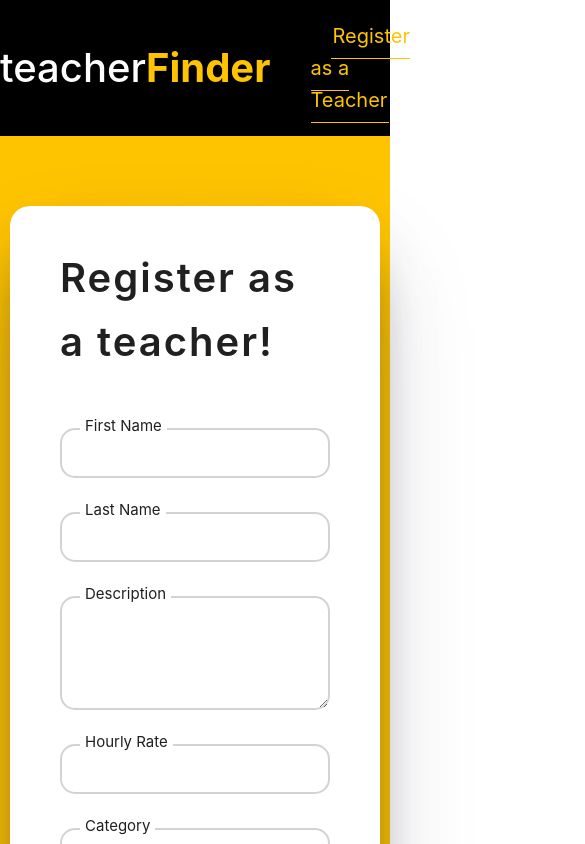
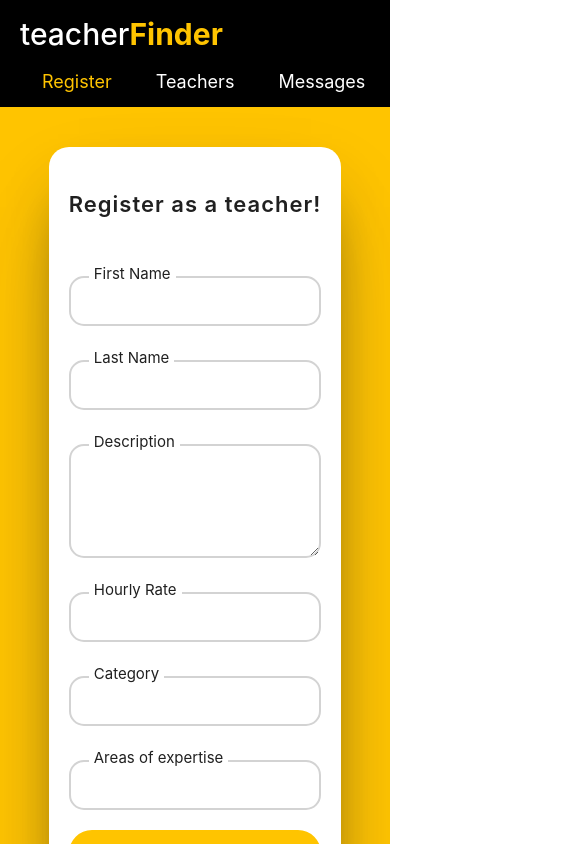
Before and after one commit to LucasMorettoRodrigues/findTeacher, a Vue app: page /register in a window 390 px wide. Shown: the top 844 px of the page, 585 px wide, since content can reach past the window. Built offline with nearby package versions, Linux system fonts and the light colour scheme.

Commit message:
add responsive style

```diff
--- a/src/components/layout/Navbar.vue
+++ b/src/components/layout/Navbar.vue
@@ -6,7 +6,7 @@
             </h1>
             <ul>
                 <li>
-                    <router-link to="/register">Register as a Teacher</router-link>
+                    <router-link to="/register">Register</router-link>
                 </li>
                 <li>
                     <router-link to="/teachers">Teachers</router-link>
@@ -33,7 +33,7 @@ nav {
     display: flex;
     justify-content: space-between;
     align-items: center;
-    padding: 20px 0;
+    padding: 20px;
 }
 
 nav h1 a {
@@ -67,4 +67,34 @@ li a.router-link-active {
     color: var(--primary-color-1);
     border-color: var(--primary-color-1);
 }
+
+@media only screen and (max-width: 768px) {
+    nav {
+        flex-direction: column;
+        align-items: flex-start;
+        padding: 10px 20px;
+    }
+
+    nav h1 a {
+        font-size: 30px;
+    }
+
+    ul {
+        justify-content: space-evenly;
+        width: 100%;
+        padding: 0;
+        margin-top: 10px;
+    }
+
+    li a {
+        font-size: 18px;
+        border: none;
+    }
+
+    li a:hover,
+    li a:active,
+    li a.router-link-active {
+        border: none;
+    }
+}
 </style>
--- a/src/components/teachers/TeacherFilter.vue
+++ b/src/components/teachers/TeacherFilter.vue
@@ -41,6 +41,7 @@ select {
 }
 
 h2 {
+    padding: 0 10px;
     font-weight: bold;
     font-size: 45px;
     letter-spacing: 2px;
@@ -54,4 +55,24 @@ h2 {
     text-align: center;
     background-color: white;
 }
+
+@media only screen and (max-width: 768px) {
+
+    select {
+        min-width: 150px;
+        width: 62%;
+        font-size: 14px;
+        padding: 12px 12px;
+    }
+
+    h2 {
+        font-size: 30px;
+        letter-spacing: 1px;
+    }
+
+    .input-control {
+        white-space: no-wrap;
+        transform: scale(0.9);
+    }
+}
 </style>
--- a/src/components/teachers/TeacherItem.vue
+++ b/src/components/teachers/TeacherItem.vue
@@ -55,7 +55,7 @@ li {
     padding: 30px;
     border-radius: 5px;
     margin: 20px;
-    min-width: 400px;
+    min-width: 480px;
     height: 250px;
     flex: 1;
     background-color: rgb(255, 255, 255);
@@ -146,4 +146,40 @@ li:hover .back {
 li:hover .actions {
     opacity: 1;
 }
+
+@media only screen and (max-width: 1150px) {
+    h3 {
+        font-size: 18px;
+        font-weight: 600;
+        color: #444;
+    }
+}
+
+@media only screen and (max-width: 768px) {
+    li {
+        padding: 10px;
+        margin: 10px;
+        height: 210px;
+        min-width: 400px;
+    }
+
+    .card-info {
+        margin-left: 10px;
+    }
+
+    h3 {
+        font-size: 16px;
+    }
+}
+
+@media only screen and (max-width: 425px) {
+
+    li {
+        min-width: 300px;
+    }
+
+    .card-image {
+        display: none;
+    }
+}
 </style>
--- a/src/components/teachers/TeacherRate.vue
+++ b/src/components/teachers/TeacherRate.vue
@@ -32,4 +32,15 @@ export default {
     font-size: 14px;
     color: #888;
 }
+
+@media only screen and (max-width: 768px) {
+
+    .rate span {
+        font-size: 14px;
+    }
+
+    .rate p {
+        font-size: 12px;
+    }
+}
 </style>
--- a/src/components/ui/BaseBadge.vue
+++ b/src/components/ui/BaseBadge.vue
@@ -12,4 +12,10 @@ div {
     color: rgb(168, 123, 0);
     margin-right: 10px;
 }
+
+@media only screen and (max-width: 768px) {
+    div {
+        font-size: 14px;
+    }
+}
 </style>
--- a/src/views/messages/MessagesReceivedView.vue
+++ b/src/views/messages/MessagesReceivedView.vue
@@ -110,4 +110,15 @@ ul {
     font-size: 18px;
     font-weight: 800;
 }
+
+@media only screen and (max-width: 768px) {
+    h3 {
+        font-size: 30px;
+    }
+
+    ul {
+        padding: 0 20px;
+        margin: 0 auto;
+    }
+}
 </style>
--- a/src/views/teachers/TeacherRegistrationView.vue
+++ b/src/views/teachers/TeacherRegistrationView.vue
@@ -49,4 +49,20 @@ h3 {
     letter-spacing: 2px;
     font-weight: 600;
 }
+
+@media only screen and (max-width: 768px) {
+
+    .background {
+        padding: 30px 10px;
+    }
+
+    .wrapper {
+        padding: 20px;
+    }
+
+    h3 {
+        font-size: 22px;
+        letter-spacing: 1px;
+    }
+}
 </style>
--- a/src/views/teachers/TeachersListView.vue
+++ b/src/views/teachers/TeachersListView.vue
@@ -102,4 +102,15 @@ ul {
     font-size: 18px;
     font-weight: 800;
 }
+
+@media only screen and (max-width: 768px) {
+
+    .filters {
+        padding: 30px 0;
+    }
+
+    .error h3 {
+        font-size: 16px;
+    }
+}
 </style>
```
